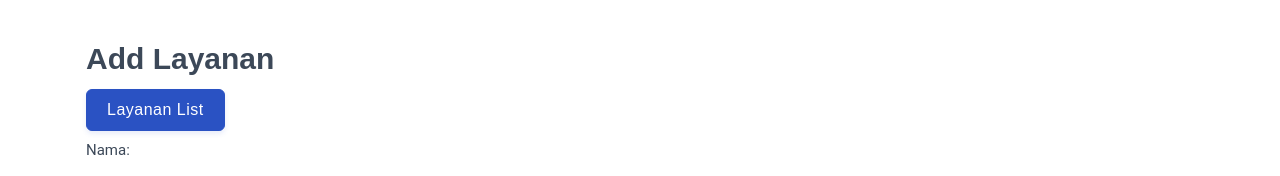
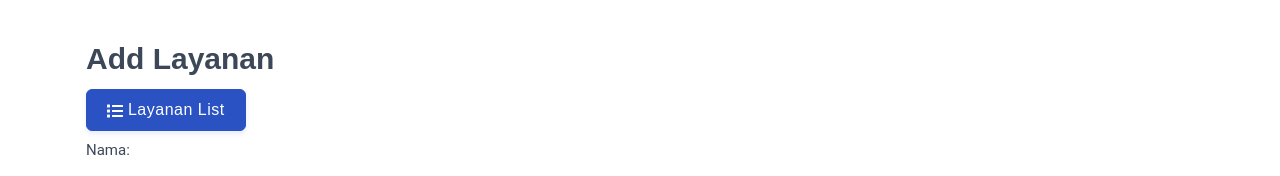
Before and after one commit to eksalailia/laundry-react-firestore, a React (Create React App) app: page /create in a window 1280 px wide. Shown: the top 176 px of the page. Built offline with nearby package versions, Linux system fonts and the light colour scheme.

Commit message:
menambah icon

```diff
--- a/public/index.html
+++ b/public/index.html
@@ -10,7 +10,6 @@
       homescreen on Android. See https://developers.google.com/web/fundamentals/web-app-manifest/
     -->
     <link rel="manifest" href="%PUBLIC_URL%/manifest.json">
-    <link rel="stylesheet" href="font-awesome/css/font-awesome.min.css" />
     <!--
       Notice the use of %PUBLIC_URL% in the tags above.
       It will be replaced with the URL of the `public` folder during the build.
--- a/src/components/Create.js
+++ b/src/components/Create.js
@@ -1,6 +1,7 @@
 import React, { Component } from 'react';
 import firebase from '../Firebase';
 import { Link } from 'react-router-dom';
+import {FaList} from "react-icons/fa";
 
 class Create extends Component {
 
@@ -54,7 +55,7 @@ class Create extends Component {
             </h3>
           </div>
           <div class="panel-body">
-            <h4><Link to="/layanan" class="btn btn-primary">Layanan List</Link></h4>
+            <h4><Link to="/layanan" class="btn btn-primary"><FaList/> Layanan List</Link></h4>
             <form onSubmit={this.onSubmit}>
               <div class="form-group">
                 <label for="nama">Nama:</label>
--- a/src/components/DataAdmin.js
+++ b/src/components/DataAdmin.js
@@ -1,6 +1,7 @@
 import React, { Component } from 'react';
 import firebase from '../Firebase';
 import { Link } from 'react-router-dom';
+import {FaList} from "react-icons/fa";
 
 
 class DataAdmin extends Component {
@@ -58,7 +59,7 @@ class DataAdmin extends Component {
             </h3>
           </div>
           <div class="panel-body">
-            <h4><Link to="/admin" class="btn btn-primary">Admin List</Link></h4>
+            <h4><Link to="/admin" class="btn btn-primary"><FaList/> Admin List</Link></h4>
             <form onSubmit={this.onSubmit}>
               <div class="form-group">
                 <label for="id">ID Admin:</label>
```
